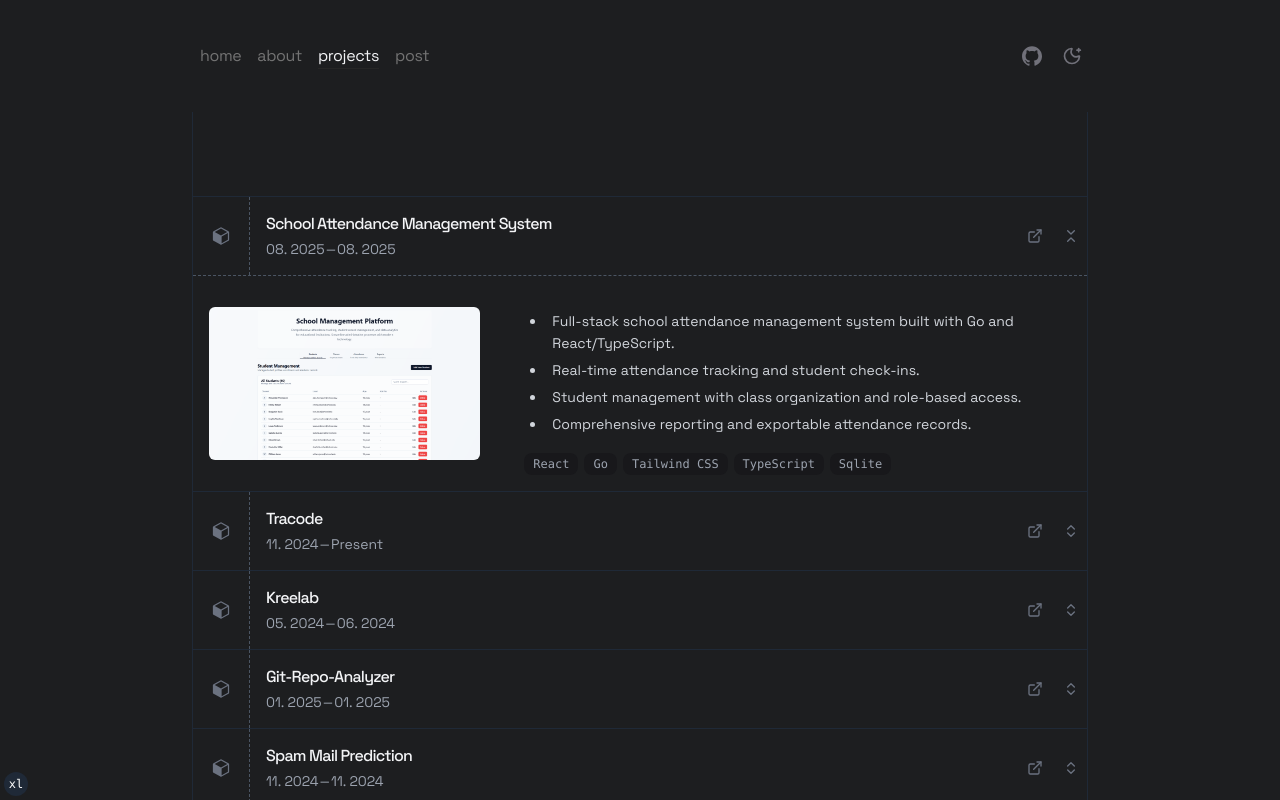
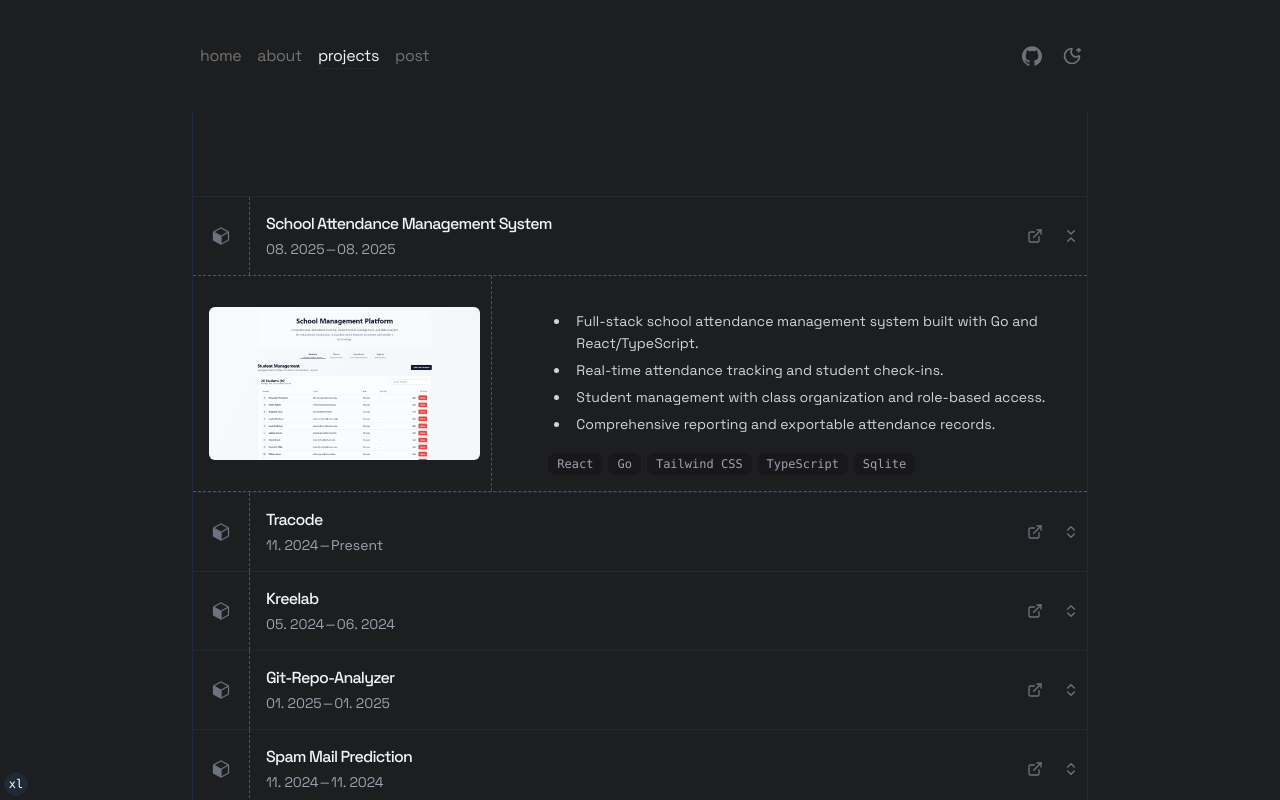
Before and after one commit to Tukesh1/tukesh.sbs, a Next.js app: page /projects in a window 1280 px wide. Both pictures are taken after a click on the button 668 px from the left and 236 px from the top of the page. Shown: the top 800 px of the page. Built offline with nearby package versions, Linux system fonts and the light colour scheme.

Commit message:
added dashed line between projects thumbnail and description

```diff
--- a/src/components/project-item.tsx
+++ b/src/components/project-item.tsx
@@ -105,7 +105,8 @@ export function ProjectItem({ project, className }: ProjectItemProps) {
         </div>
 
         <Collapsible.Content className="overflow-hidden duration-300 data-[state=closed]:animate-collapsible-up data-[state=open]:animate-collapsible-down">
-          <div className="border-t border-dashed border-gray-300 dark:border-gray-600 p-4">
+          <div className="relative border-t border-b border-dashed border-gray-300 dark:border-gray-600 p-4">
+            <div aria-hidden className="hidden md:block absolute left-[33.333%] top-0 bottom-0 border-l border-dashed border-gray-300 dark:border-gray-600" />
             <div className="flex flex-col gap-4 md:grid md:grid-cols-3 md:gap-6">
               {/* Thumbnail column */}
               <div className="md:col-span-1 flex items-center justify-center">
@@ -126,7 +127,7 @@ export function ProjectItem({ project, className }: ProjectItemProps) {
                 )}
               </div>
               {/* Description and skills column */}
-              <div className="md:col-span-2">
+              <div className="md:col-span-2 md:pl-6">
                 {points.length > 0 && (
                   <div className="prose prose-sm max-w-none">
                     {points.length === 1 ? (
```
